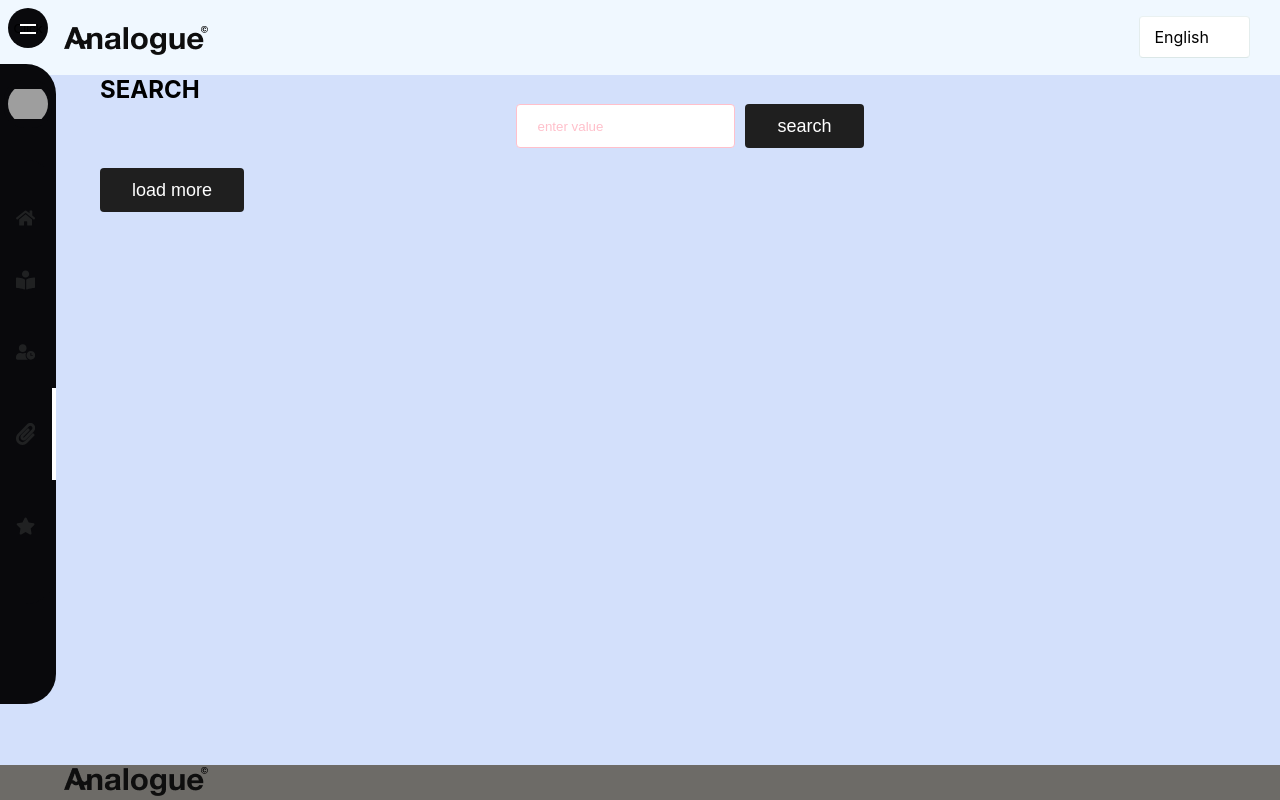
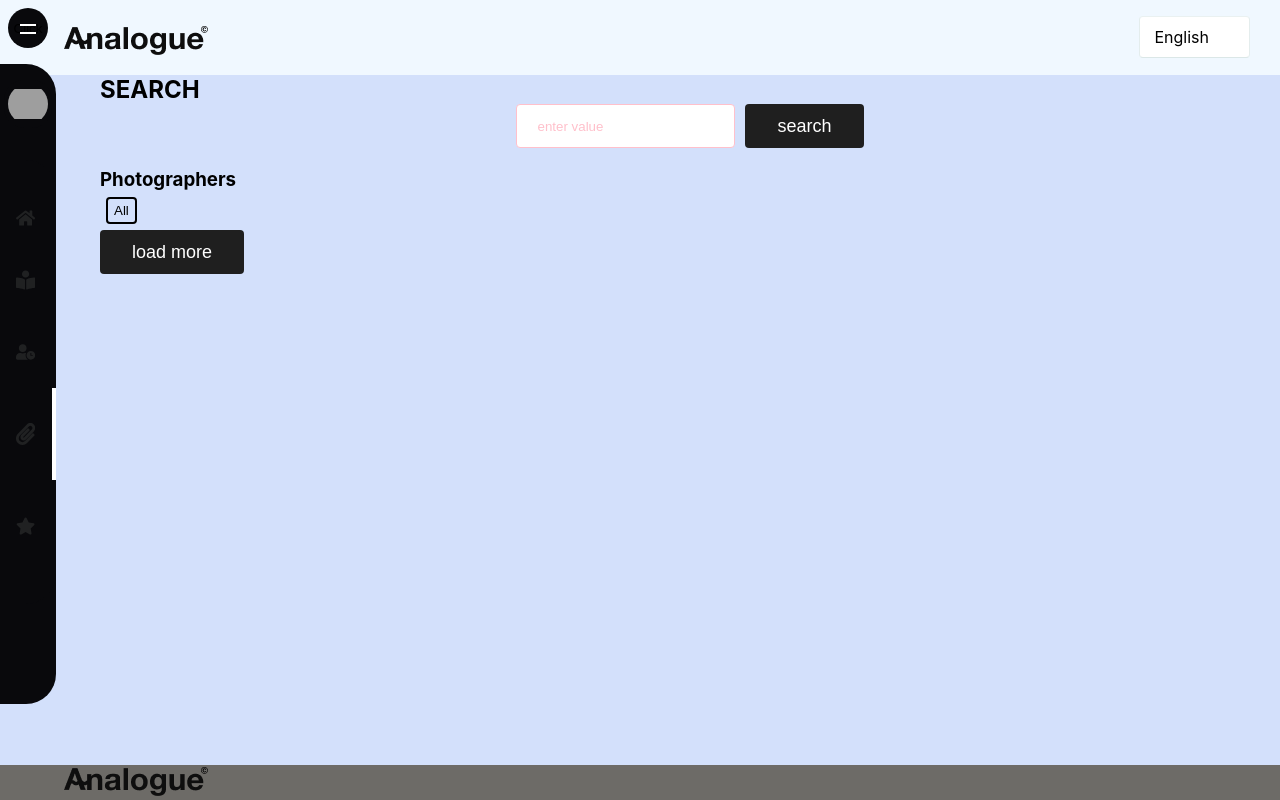
Before and after one commit to AleksandraHrevtsova/react-repaet-course, a React (Create React App) app: page /what-we-do in a window 1280 px wide. Built offline with nearby package versions, Linux system fonts and the light colour scheme; grey boxes are pictures that could not be loaded.

Commit message:
added filter

```diff
--- a/src/index.css
+++ b/src/index.css
@@ -48,11 +48,13 @@ a {
   text-decoration: none;
   display: inline-block;
   color: inherit;
+  cursor: pointer;
 }
 
 button {
   background-color: transparent;
   border: none;
+  cursor: pointer;
 }
 
 .icon {
--- a/src/pages/What_we_do.js
+++ b/src/pages/What_we_do.js
@@ -1,4 +1,4 @@
-import { useEffect, useRef } from "react";
+import { useState, useEffect, useRef } from "react";
 import debounce from "lodash.debounce";
 import { Button } from "../components/Button";
 import { InputText } from "../components/Input";
@@ -24,6 +24,37 @@ const StyledSearch = styled.div`
   }
 `;
 
+const StyledImageItem = styled.li`
+  margin-left: 40px;
+  margin-bottom: 10px;
+  position: relative;
+  ::before {
+    content: '';
+    display: block;
+    position: absolute;
+    top: 20px;
+    left: -30px;
+    width: 20px;
+    height: 20px;
+    border-radius: 59%;
+    background-color: ${({color}) => color };
+  }
+`;
+
+const StyledButtonsList = styled.ul`
+  display: flex;
+  flex-flow: row wrap;
+  li {
+    margin: 6px;
+  }
+`;
+
+const StyledAuthorButton = styled.button`
+  padding: 4px 6px;
+  border-radius: 4px;
+  border: 2px solid;
+`;
+
 const API_KEY = "563492ad6f91700001000001390f9fee0a794c1182a72e49e0e0eae2";
 const BASE_URL = "https://api.pexels.com/v1/";
 const endpoint = "search";
@@ -38,11 +69,34 @@ function WhatWeDo() {
   const dispatch = useDispatch();
   const search = useSelector(searchValueSelector);
   const page = useSelector(pageValueSelector);
-  const images = useSelector(getImagesSelector);
+  const imagesFromStorage = useSelector(getImagesSelector);
+  const [authors, setAuthors] = useState({});
+  const [imagesForRender, setImagesFroRender] = useState(imagesFromStorage || []);
+  const [choosedAuthor, setChoosedAuthor] = useState('all');
 
   useEffect(() => {
-    // console.log('IMAGES:', images);
-  },[images]);
+    if(choosedAuthor === 'all') {
+      setImagesFroRender(imagesFromStorage);
+    } else {
+      const filteredImages = imagesFromStorage.filter(image => {
+        return image.photographer === choosedAuthor;
+      })
+      console.log('filteredImages:', filteredImages);
+      setImagesFroRender(filteredImages);
+    }
+  }, [choosedAuthor, imagesFromStorage]);
+
+  useEffect(() => {
+    // console.log('imagesFromStorage:', imagesFromStorage);
+    const authors = imagesFromStorage.map(image => image.photographer)
+    // console.log('authors:', authors);
+    const sortedAuthors = authors.reduce((memo, author) => {
+      !memo.hasOwnProperty(author) ? memo[author] = 1 : memo[author] += 1;
+      return memo;
+    }, {})
+    // console.log('sortedAuthors:', sortedAuthors);
+    setAuthors(sortedAuthors);
+  },[imagesFromStorage]);
 
   const handleInputChange = debounce((e) => {
     dispatch(setSeachValueAction(e.target.value))
@@ -60,6 +114,7 @@ function WhatWeDo() {
 
   const getFetch = (imagesAction, page = 0) => {
     if (!search) return;
+    setChoosedAuthor('all');
     let currentPage = page + 1
     let params = `?query=${search}&orientaion=portrait&size=small&per_page=5&page=${currentPage}`;
     const url = BASE_URL + endpoint + params;
@@ -69,6 +124,15 @@ function WhatWeDo() {
         dispatch(imagesAction(data.photos));
         dispatch(setPageValueAction(currentPage));
       })
+  }
+
+  const chooseAuthor = (e) => {
+    console.log('chooseAuthor:', e.target.dataset.value);
+    setChoosedAuthor(e.target.dataset.value)
+  }
+
+  const isSelectedAuthor = () => {
+    //
   }
 
   return (
@@ -83,12 +147,38 @@ function WhatWeDo() {
               />
             <Button type="submit" label="search" handleClick={searchValue} />
           </StyledSearch>
+          <div>
+            <h3>Photographers</h3>
+            <StyledButtonsList>
+              <li key='all'>
+                <StyledAuthorButton
+                  type='button'
+                  onClick={chooseAuthor}
+                  data-value='all'
+                  // SELECTED AUTHOR
+                >
+                  All
+                </StyledAuthorButton>
+              </li>
+              {Object.keys(authors).map((authorName) => {
+                return <li key={authorName}>
+                  <StyledAuthorButton
+                    type='button'
+                    onClick={chooseAuthor}
+                    data-value={authorName}
+                  >
+                    {authorName}
+                  </StyledAuthorButton>
+                </li>
+              })}
+            </StyledButtonsList>
+          </div>
         <StyledImagesList>
-          {images?.map(({ src: { tiny }, alt, id }) => {
+          {imagesForRender?.map(({ src: { tiny }, alt, id, avg_color }) => {
             return (
-              <li key={id}>
+              <StyledImageItem key={id} color={avg_color}>
                 <img src={tiny} alt={alt} />
-              </li>
+              </StyledImageItem>
             );
           })}
         </StyledImagesList>
```
